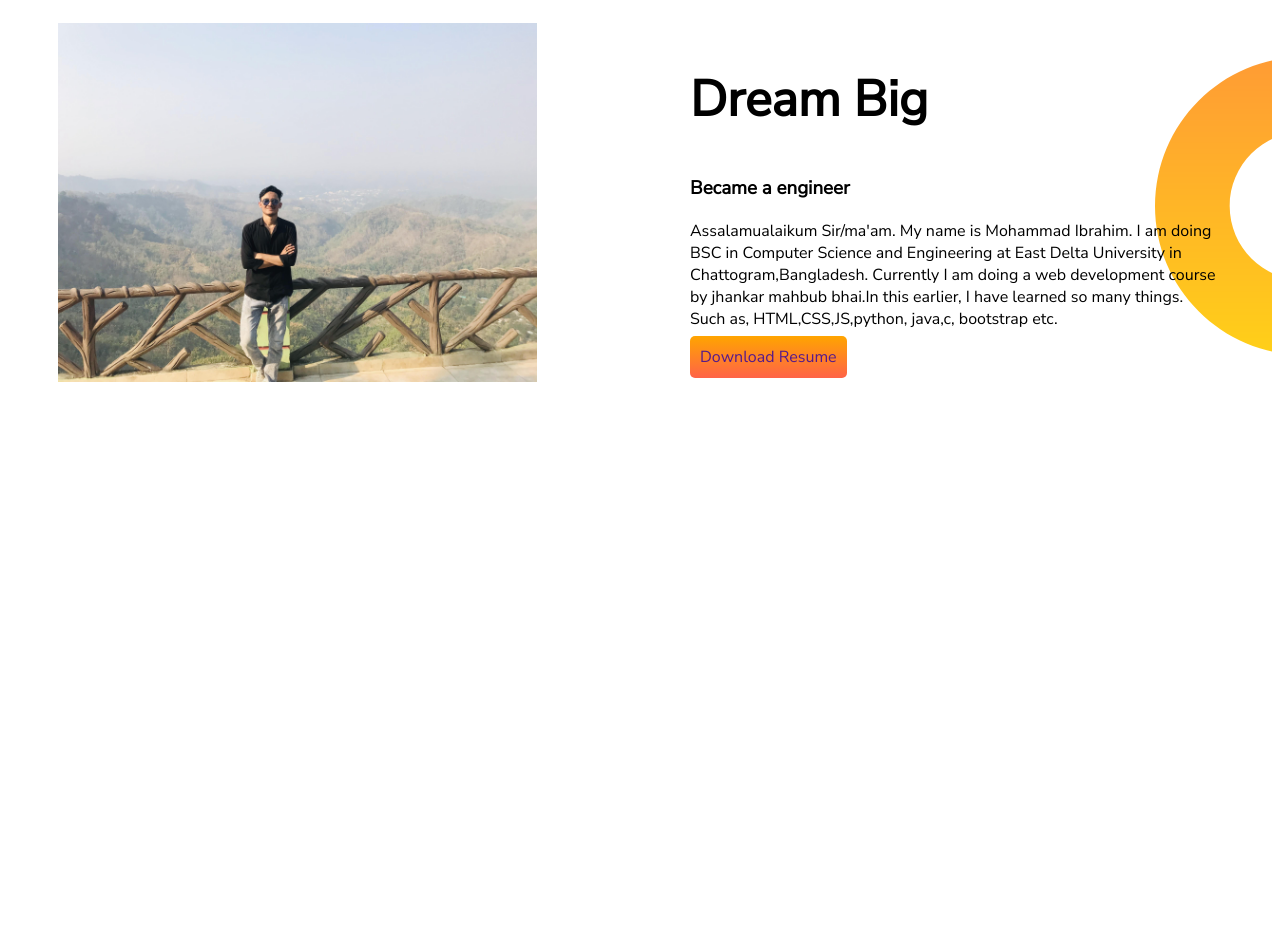
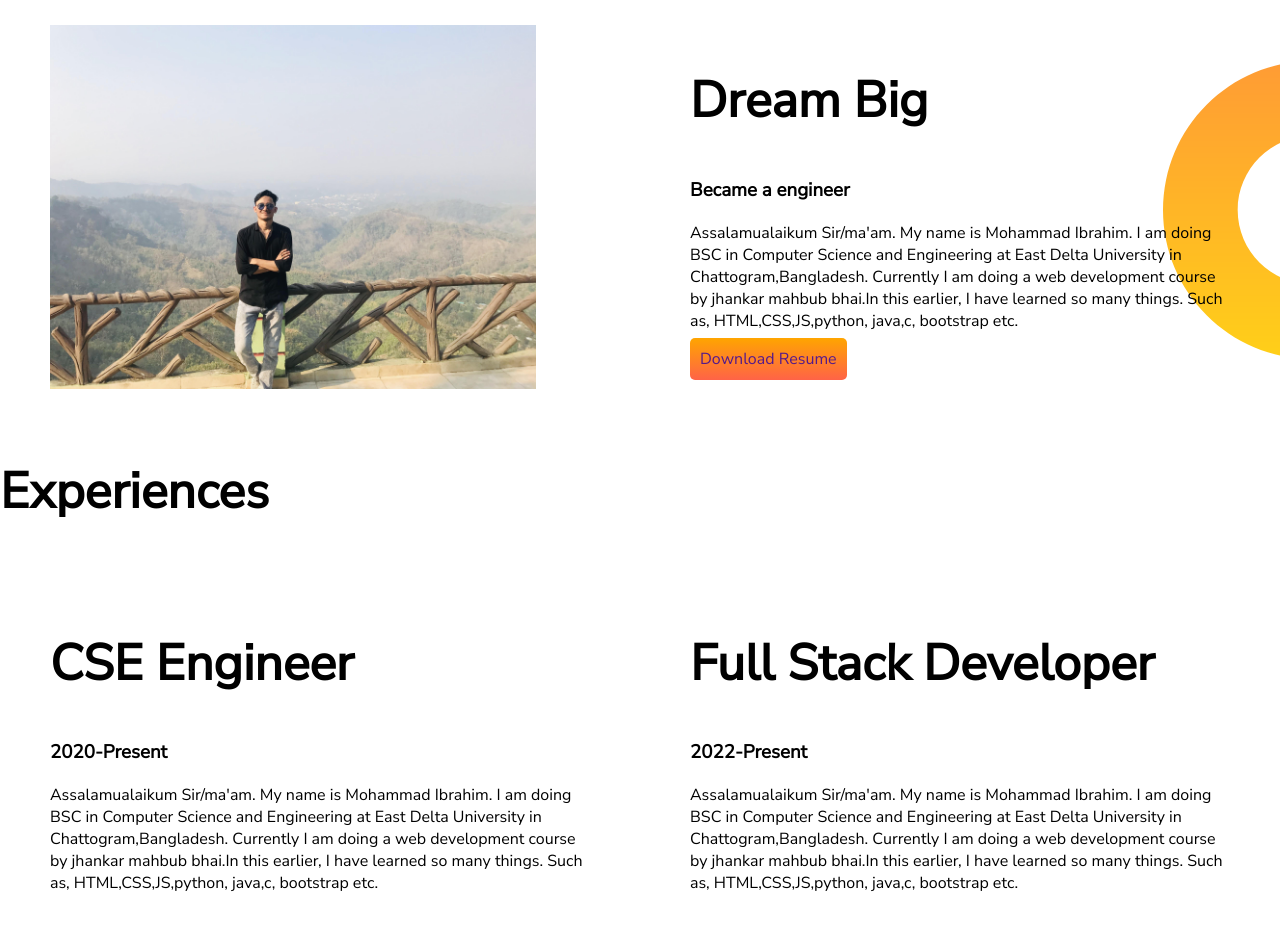
Before and after one commit to ibrahim1612/developer-portfolio, a plain HTML site: page index.html in a window 1280 px wide. Shown: the part 688-1618 px from the top of the page. Before the commit the page ends 1104 px from the top, so only its background shows below. Drawn offline with Linux system fonts and the light colour scheme.

Commit message:
exp edded

```diff
--- a/index.html
+++ b/index.html
@@ -14,7 +14,7 @@
 </head>
 
 <body>
-    <section>
+    <section class="flex-container" >
         <div class="section-1">
             <h1>Welcome to</h1>
             <h1><span id="header-name"> Ibrahim's </span> Creation</h1>
@@ -33,10 +33,10 @@
             <img src="My project (1).jpg" alt="">
         </div>
     </section>
-    <section class="dream-big">
+    <section class="dream-big flex-container">
 
         <div class="section-1">
-            <img src="me.JPG" alt="">
+            <img src="me.jpg" alt="">
         </div>
         <div class="section-1">
             <h1>Dream Big</h1>
@@ -50,7 +50,35 @@
             </p>
             <a href="" class="hire-sec">Download Resume</a>
         </div>
+    </section>
+    <section class="expe">
+        <h1>Experiences</h1>
+        <div class="flex-container">
 
+            <div class="section-1">
+                <h1>CSE Engineer</h1>
+                <h3>2020-Present</h3>
+                <p>
+                    Assalamualaikum Sir/ma'am. My name is Mohammad Ibrahim. I am doing BSC in Computer Science and
+                    Engineering at
+                    East Delta University in Chattogram,Bangladesh. Currently I am doing a web development course by jhankar
+                    mahbub
+                    bhai.In this earlier, I have learned so many things. Such as, HTML,CSS,JS,python, java,c, bootstrap etc.
+                </p>
+            </div>
+            <div class="section-1">
+                <h1>Full Stack Developer</h1>
+                <h3>2022-Present</h3>
+                <p>
+                    Assalamualaikum Sir/ma'am. My name is Mohammad Ibrahim. I am doing BSC in Computer Science and
+                    Engineering at
+                    East Delta University in Chattogram,Bangladesh. Currently I am doing a web development course by jhankar
+                    mahbub
+                    bhai.In this earlier, I have learned so many things. Such as, HTML,CSS,JS,python, java,c, bootstrap etc.
+                </p>
+            </div>
+
+        </div>
     </section>
 
 </body>
--- a/style.css
+++ b/style.css
@@ -1,5 +1,8 @@
 body{
     font-family: 'Nunito Sans', sans-serif;
+    background-image: url(images/top-banner.png);
+    background-repeat: no-repeat;
+    margin: 0;
 }
 h1{
     font-size: 50px;
@@ -7,7 +10,7 @@ h1{
 #header-name{
     color: orange;
 }
-section{
+.flex-container{
     display: flex;
 
 }
```
Also changed, not shown: My project (2).jpg (added).
